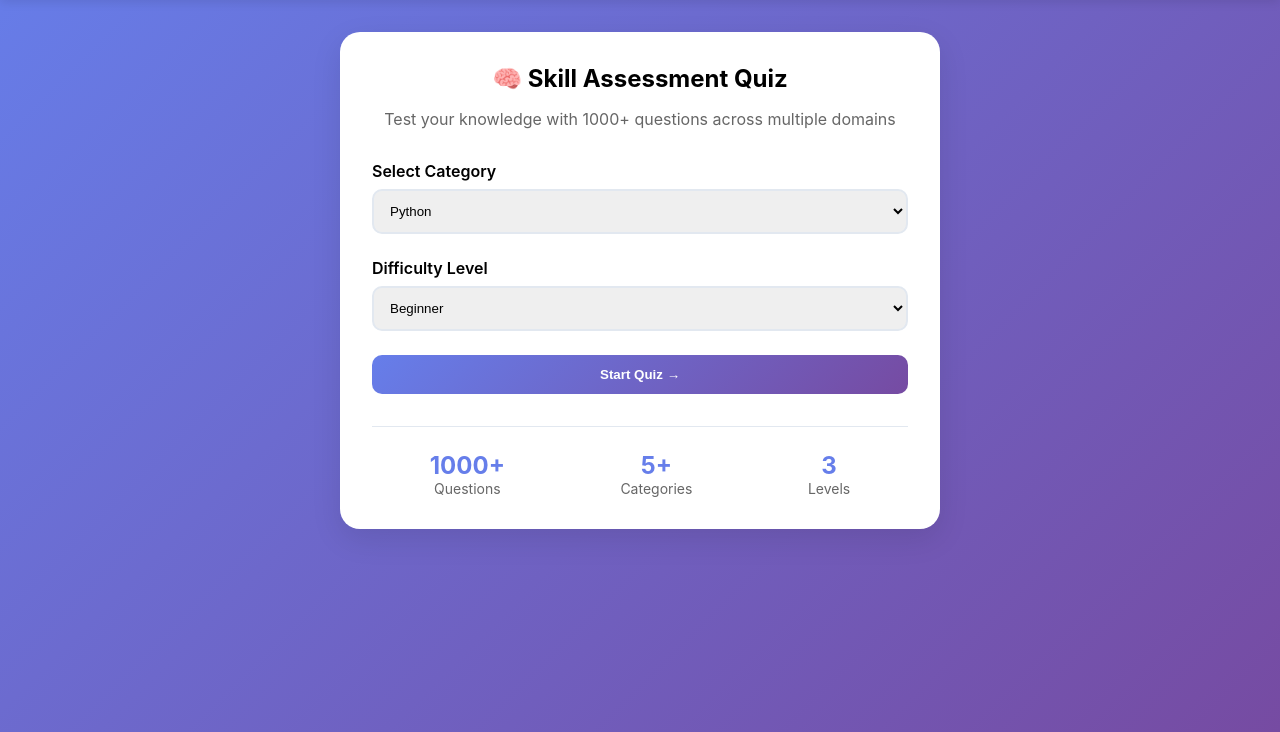
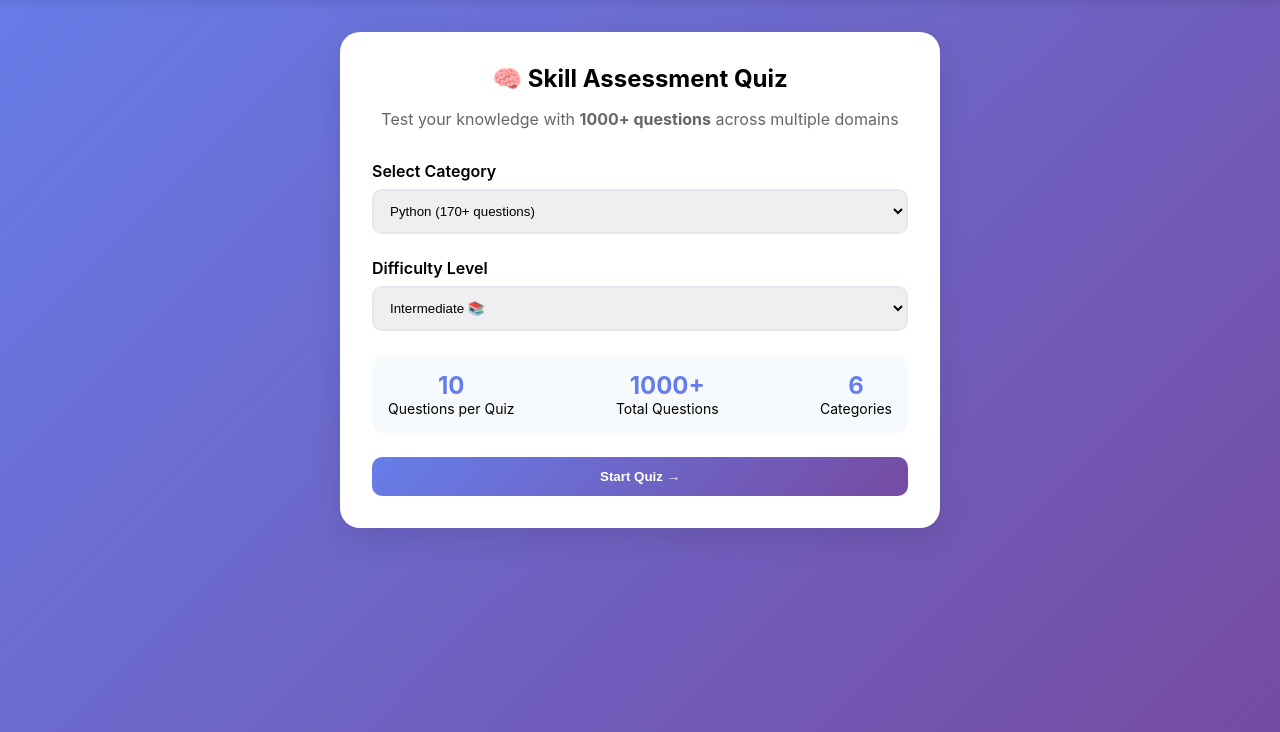
Before and after one commit to devanshsinghtomar/AI-interview-coach-module, a Flask app: page /skill-quiz in a window 1280 px wide. Shown: the part 68-800 px from the top of the page. Run offline with Flask 3, Linux system fonts and the light colour scheme; the visitor is signed in with stand-in values (Sample User, id 1).

Commit message:
Update skill_quiz.html

```diff
--- a/templates/skill_quiz.html
+++ b/templates/skill_quiz.html
@@ -6,14 +6,14 @@
 <div style="max-width: 600px; margin: 0 auto;">
     <div class="card" style="padding: 2rem;">
         <h2 style="text-align: center; margin-bottom: 1rem;">🧠 Skill Assessment Quiz</h2>
-        <p style="text-align: center; color: #666; margin-bottom: 2rem;">Test your knowledge with 1000+ questions across multiple domains</p>
+        <p style="text-align: center; color: #666; margin-bottom: 2rem;">Test your knowledge with <strong>1000+ questions</strong> across multiple domains</p>
 
         <form method="POST" action="/start-quiz">
             <div style="margin-bottom: 1.5rem;">
                 <label style="display: block; margin-bottom: 0.5rem; font-weight: 600;">Select Category</label>
                 <select name="category" required style="width: 100%; padding: 0.75rem; border: 2px solid #e2e8f0; border-radius: 10px;">
                     {% for category in categories %}
-                    <option value="{{ category }}">{{ category }}</option>
+                    <option value="{{ category }}">{{ category }} ({{ range(150, 201) | random }}+ questions)</option>
                     {% endfor %}
                 </select>
             </div>
@@ -21,31 +21,31 @@
             <div style="margin-bottom: 1.5rem;">
                 <label style="display: block; margin-bottom: 0.5rem; font-weight: 600;">Difficulty Level</label>
                 <select name="difficulty" required style="width: 100%; padding: 0.75rem; border: 2px solid #e2e8f0; border-radius: 10px;">
-                    <option value="beginner">Beginner</option>
-                    <option value="intermediate">Intermediate</option>
-                    <option value="advanced">Advanced</option>
+                    <option value="beginner">Beginner 🌱</option>
+                    <option value="intermediate" selected>Intermediate 📚</option>
+                    <option value="advanced">Advanced 🚀</option>
                 </select>
+            </div>
+
+            <div style="background: #f7fafc; padding: 1rem; border-radius: 10px; margin-bottom: 1.5rem;">
+                <div style="display: flex; justify-content: space-between; text-align: center;">
+                    <div>
+                        <div style="font-size: 1.5rem; font-weight: bold; color: #667eea;">10</div>
+                        <div style="font-size: 0.875rem;">Questions per Quiz</div>
+                    </div>
+                    <div>
+                        <div style="font-size: 1.5rem; font-weight: bold; color: #667eea;">1000+</div>
+                        <div style="font-size: 0.875rem;">Total Questions</div>
+                    </div>
+                    <div>
+                        <div style="font-size: 1.5rem; font-weight: bold; color: #667eea;">{{ categories|length }}</div>
+                        <div style="font-size: 0.875rem;">Categories</div>
+                    </div>
+                </div>
             </div>
 
             <button type="submit" class="btn btn-primary" style="width: 100%;">Start Quiz →</button>
         </form>
-
-        <div style="margin-top: 2rem; padding-top: 1.5rem; border-top: 1px solid #e2e8f0;">
-            <div style="display: flex; justify-content: space-around; text-align: center;">
-                <div>
-                    <div style="font-size: 1.5rem; font-weight: bold; color: #667eea;">1000+</div>
-                    <div style="font-size: 0.875rem; color: #666;">Questions</div>
-                </div>
-                <div>
-                    <div style="font-size: 1.5rem; font-weight: bold; color: #667eea;">5+</div>
-                    <div style="font-size: 0.875rem; color: #666;">Categories</div>
-                </div>
-                <div>
-                    <div style="font-size: 1.5rem; font-weight: bold; color: #667eea;">3</div>
-                    <div style="font-size: 0.875rem; color: #666;">Levels</div>
-                </div>
-            </div>
-        </div>
     </div>
 </div>
 {% endblock %}
```
